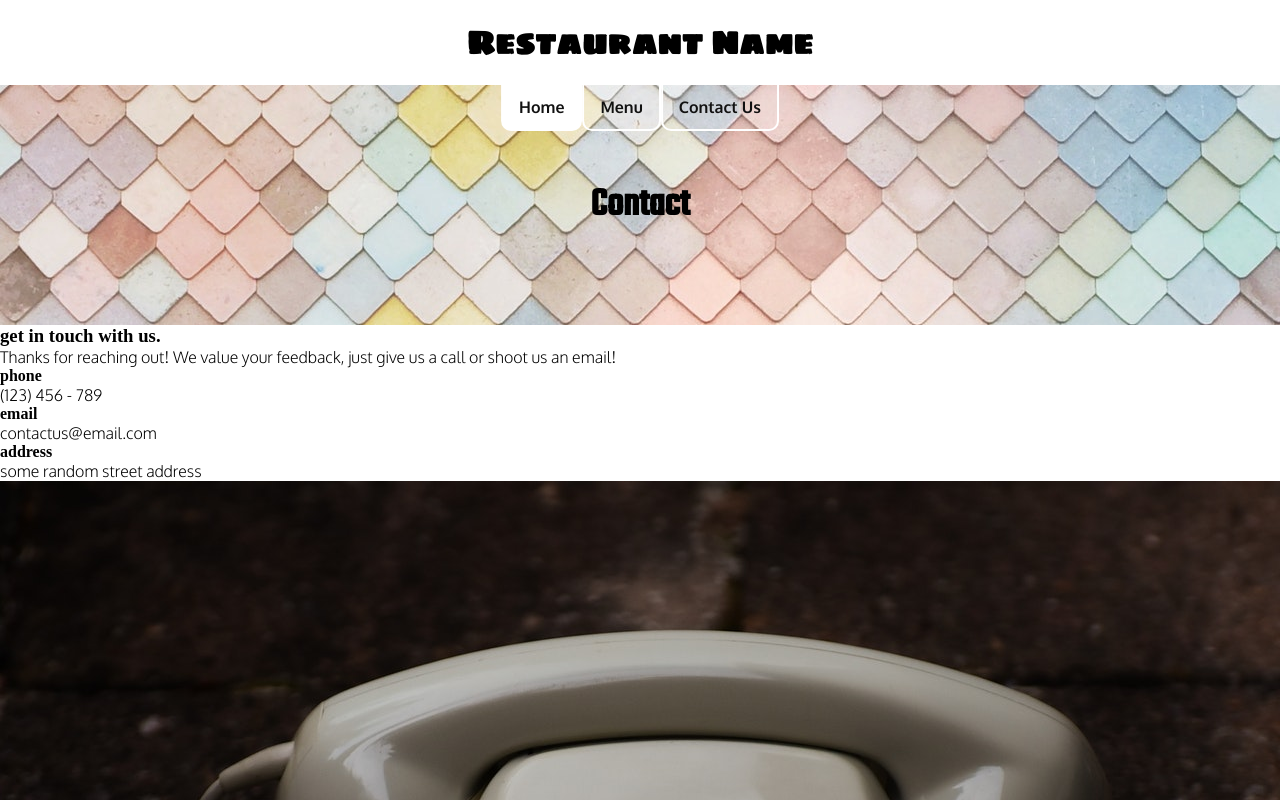
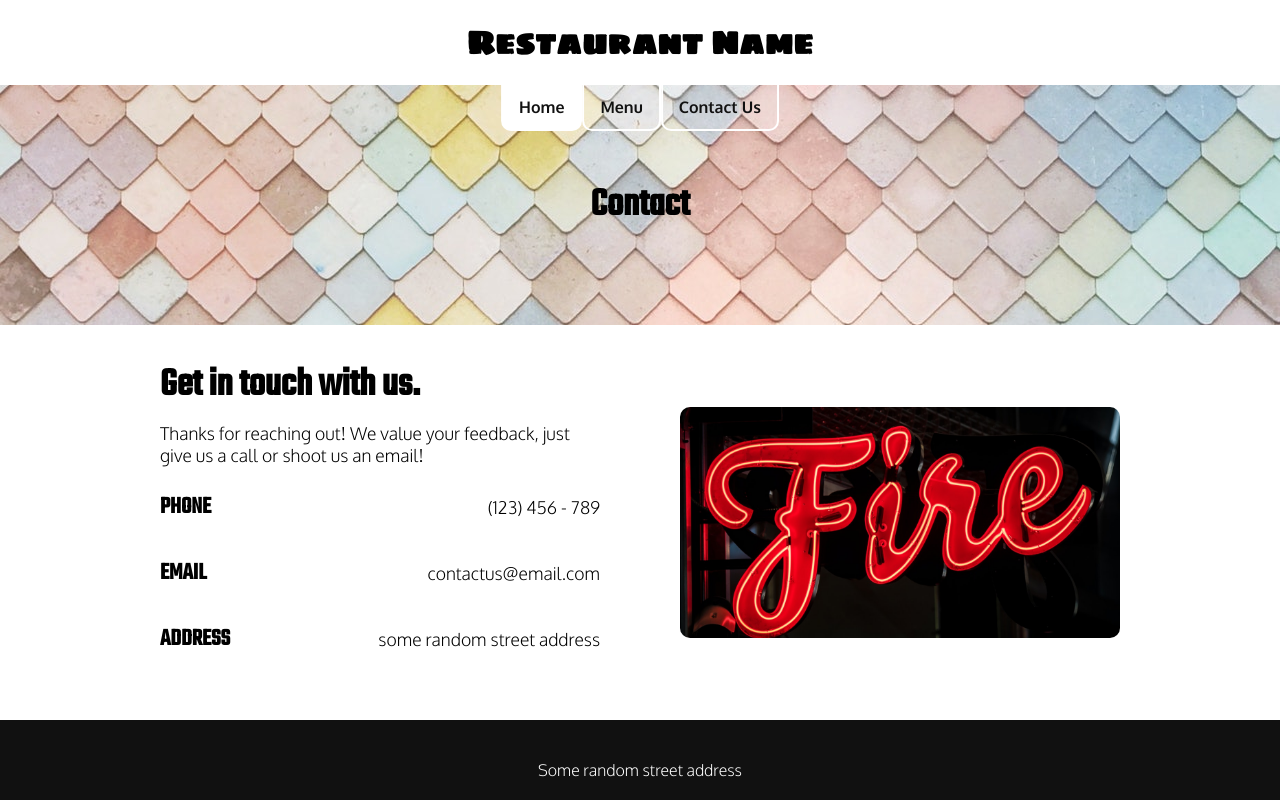
Before and after one commit to PedroEnciso/restaurant-page, a website built with webpack: page dist/index.html in a window 1280 px wide. Shown: the top 800 px of the page. Built offline with nearby package versions, Linux system fonts and the light colour scheme.

Commit message:
contact page styles

```diff
--- a/dist/index.html
+++ b/dist/index.html
@@ -39,7 +39,7 @@
         <div class="contact-section-container">
           <div class="grid">
             <div class="contact-info">
-              <h3>get in touch with us.</h3>
+              <h3>Get in touch with us.</h3>
               <p>
                 Thanks for reaching out! We value your feedback, just give us a
                 call or shoot us an email!
@@ -59,7 +59,7 @@
             </div>
             <div class="contact-image">
               <img
-                src="./img/phone.jpg"
+                src="./img/logo.jpg"
                 alt="A phone taking a picture of pizza."
               />
             </div>
--- a/dist/styles/_contact.scss
+++ b/dist/styles/_contact.scss
@@ -0,0 +1,86 @@
+.contact-section {
+  width: 100%;
+  margin-top: 2rem;
+  margin-bottom: 2rem;
+
+  .contact-section-container {
+    width: 90%;
+    margin: 0 auto;
+
+    .grid {
+      width: 100%;
+
+      .contact-info {
+        h3 {
+          font-size: 2.5rem;
+          margin-bottom: 0.5rem;
+        }
+
+        p {
+          font-size: 1.1rem;
+        }
+
+        .info-line {
+          width: 100%;
+          display: flex;
+          justify-content: space-between;
+          align-items: center;
+          margin-top: 1.5rem;
+          margin-bottom: 2rem;
+
+          h4 {
+            font-size: 1.5rem;
+            text-transform: uppercase;
+          }
+
+          p {
+            font-size: 1.1rem;
+          }
+        }
+      }
+
+      .contact-image {
+        width: 100%;
+        height: 30vh;
+
+        img {
+          width: 100%;
+          height: 100%;
+          object-fit: cover;
+          border-radius: 10px;
+        }
+      }
+    }
+  }
+}
+
+@media only screen and (min-width: 768px) {
+  .contact-section {
+    .contact-section-container {
+      width: 85%;
+
+      .grid {
+        display: grid;
+        grid-template-columns: 1fr 1fr;
+        grid-gap: 2rem;
+
+        .contact-image {
+          height: 70%;
+          align-self: center;
+        }
+      }
+    }
+  }
+}
+
+@media only screen and (min-width: 1200px) {
+  .contact-section {
+    .contact-section-container {
+      width: 75%;
+
+      .grid {
+        grid-gap: 5rem;
+      }
+    }
+  }
+}
--- a/dist/styles/style.css
+++ b/dist/styles/style.css
@@ -290,6 +290,95 @@ footer .container-footer .copyright {
   }
 }
 
+.contact-section {
+  width: 100%;
+  margin-top: 2rem;
+  margin-bottom: 2rem;
+}
+
+.contact-section .contact-section-container {
+  width: 90%;
+  margin: 0 auto;
+}
+
+.contact-section .contact-section-container .grid {
+  width: 100%;
+}
+
+.contact-section .contact-section-container .grid .contact-info h3 {
+  font-size: 2.5rem;
+  margin-bottom: 0.5rem;
+}
+
+.contact-section .contact-section-container .grid .contact-info p {
+  font-size: 1.1rem;
+}
+
+.contact-section .contact-section-container .grid .contact-info .info-line {
+  width: 100%;
+  display: -webkit-box;
+  display: -ms-flexbox;
+  display: flex;
+  -webkit-box-pack: justify;
+      -ms-flex-pack: justify;
+          justify-content: space-between;
+  -webkit-box-align: center;
+      -ms-flex-align: center;
+          align-items: center;
+  margin-top: 1.5rem;
+  margin-bottom: 2rem;
+}
+
+.contact-section .contact-section-container .grid .contact-info .info-line h4 {
+  font-size: 1.5rem;
+  text-transform: uppercase;
+}
+
+.contact-section .contact-section-container .grid .contact-info .info-line p {
+  font-size: 1.1rem;
+}
+
+.contact-section .contact-section-container .grid .contact-image {
+  width: 100%;
+  height: 30vh;
+}
+
+.contact-section .contact-section-container .grid .contact-image img {
+  width: 100%;
+  height: 100%;
+  -o-object-fit: cover;
+     object-fit: cover;
+  border-radius: 10px;
+}
+
+@media only screen and (min-width: 768px) {
+  .contact-section .contact-section-container {
+    width: 85%;
+  }
+  .contact-section .contact-section-container .grid {
+    display: -ms-grid;
+    display: grid;
+    -ms-grid-columns: 1fr 1fr;
+        grid-template-columns: 1fr 1fr;
+    grid-gap: 2rem;
+  }
+  .contact-section .contact-section-container .grid .contact-image {
+    height: 70%;
+    -ms-flex-item-align: center;
+        -ms-grid-row-align: center;
+        align-self: center;
+  }
+}
+
+@media only screen and (min-width: 1200px) {
+  .contact-section .contact-section-container {
+    width: 75%;
+  }
+  .contact-section .contact-section-container .grid {
+    grid-gap: 5rem;
+  }
+}
+
 * {
   margin: 0;
   padding: 0;
@@ -299,7 +388,9 @@ h1 {
   font-family: "Sigmar One", cursive;
 }
 
-h2 {
+h2,
+h3,
+h4 {
   font-family: "Teko", sans-serif;
 }
 
--- a/dist/styles/style.scss
+++ b/dist/styles/style.scss
@@ -1,5 +1,6 @@
 @import "home";
 @import "menu";
+@import "contact";
 
 * {
   margin: 0;
@@ -10,7 +11,9 @@ h1 {
   font-family: "Sigmar One", cursive;
 }
 
-h2 {
+h2,
+h3,
+h4 {
   font-family: "Teko", sans-serif;
 }
 
```
Also changed, not shown: dist/img/logo.jpg (added), dist/img/tomatos.jpg (added), 2 other files.
